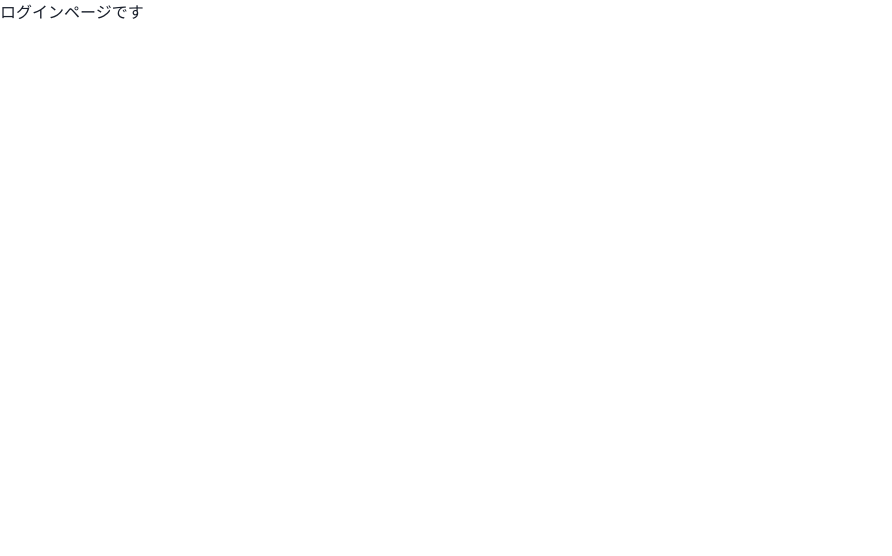
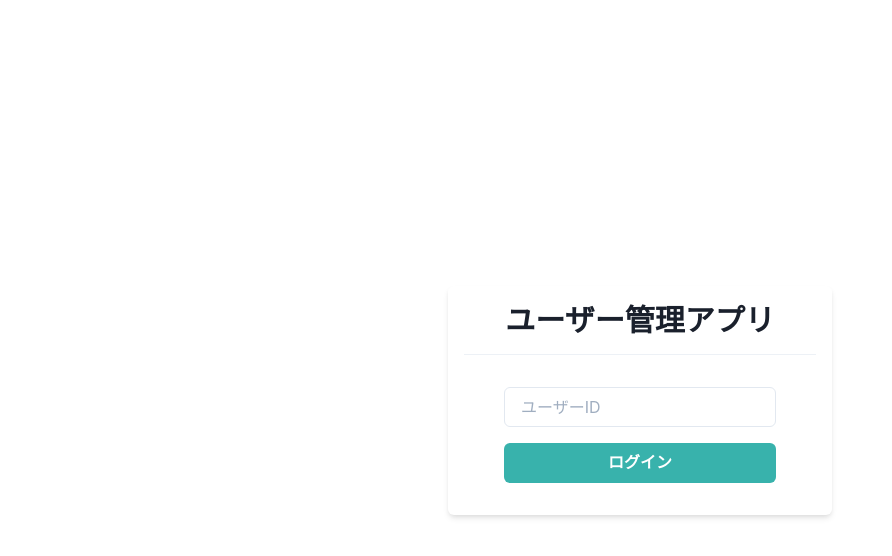
Before and after one commit to RyutoIkeuchi/react-ts-app, a React (Create React App) app: page / in a window 1280 px wide. Shown: the top 556 px of the page, without its empty margins (0-892 px from the left). Built offline with nearby package versions, Linux system fonts and the light colour scheme.

Commit message:
ログインページを作成

```diff
--- /dev/null
+++ b/src/components/atoms/button/PrimaryButton.tsx
@@ -0,0 +1,14 @@
+import { Button } from '@chakra-ui/button';
+import { VFC, memo, ReactNode } from 'react';
+
+type Props = {
+	children: ReactNode;
+};
+export const PrimaryButton: VFC<Props> = memo((props) => {
+	const { children } = props;
+  return (
+		<Button bg="teal.400" color="white" _hover={{ opacity: 0.8 }}>
+		 {children}
+		</Button>
+	);
+});
--- a/src/components/pages/Login.tsx
+++ b/src/components/pages/Login.tsx
@@ -1,5 +1,21 @@
-import { memo, VFC } from 'react'
+import { Input } from '@chakra-ui/input';
+import { Box, Divider, Flex, Heading, Stack } from '@chakra-ui/layout';
+import { memo, VFC } from 'react';
+import { PrimaryButton } from '../atoms/button/PrimaryButton'
 
 export const Login: VFC = memo(() => {
-  return <p>ログインページです</p>
-})
+	return (
+		<Flex align="center" justify="center" height="100vh">
+			<Box bg="white" w="sm" p={4} borderRadius="md" shadow="md">
+				<Heading as="h1" size="lg" textAlign="center">
+					ユーザー管理アプリ
+				</Heading>
+				<Divider my={4} />
+				<Stack spacing={4} py={4} px={10}>
+					<Input placeholder="ユーザーID" />
+					<PrimaryButton>ログイン</PrimaryButton>
+				</Stack>
+			</Box>
+		</Flex>
+	);
+});
```
